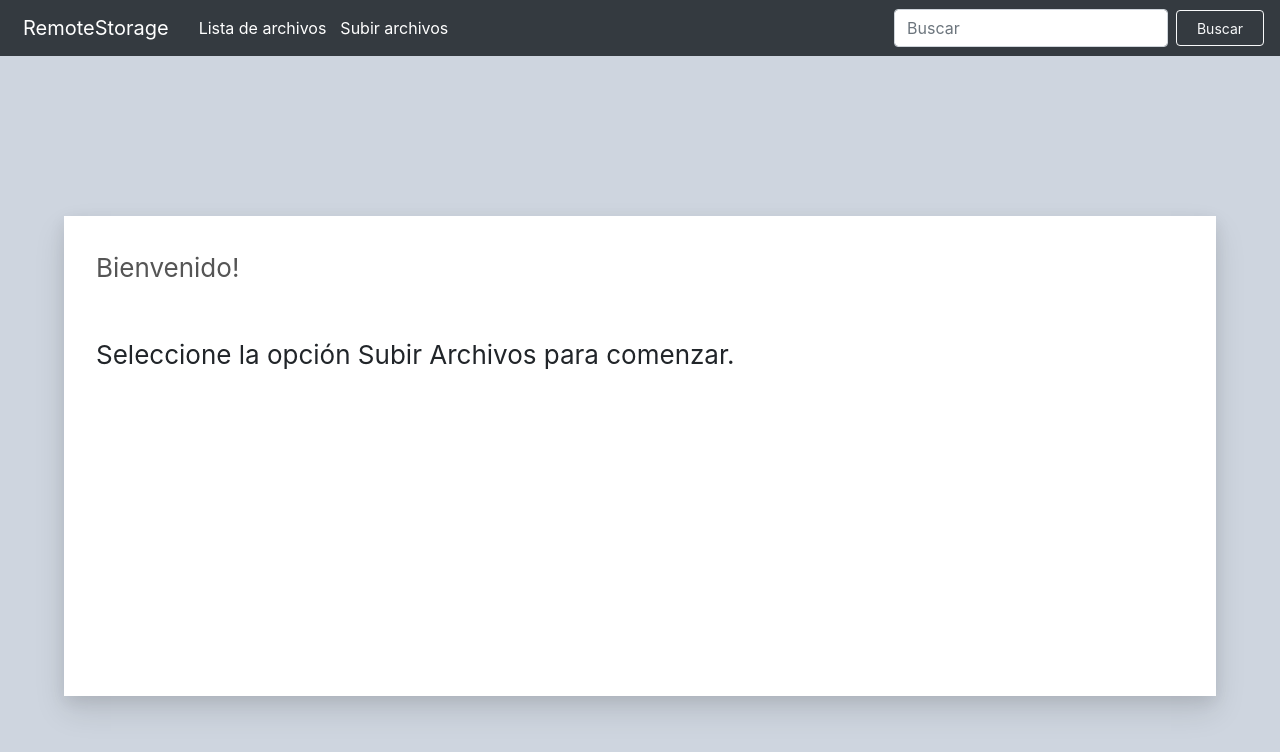
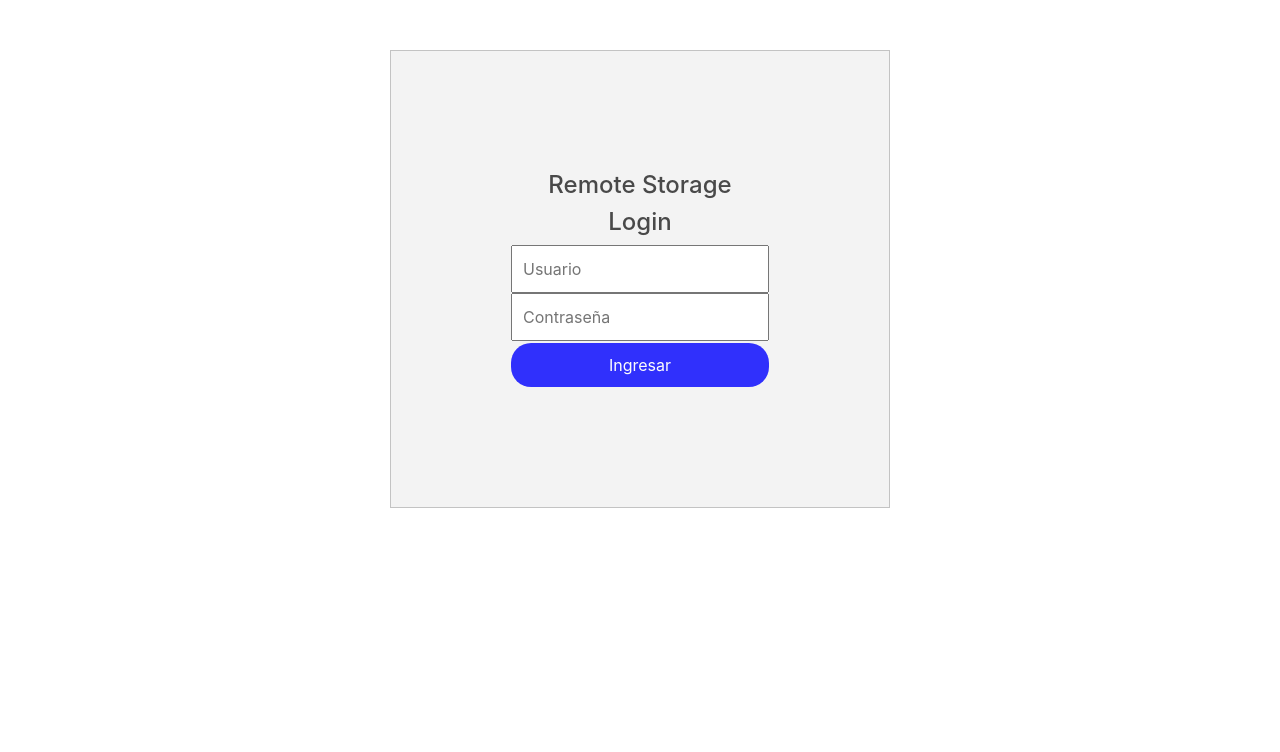
Before and after one commit to eisgrupon-1/Remote-Storage-Frontend, a React (Create React App) app: page / in a window 1280 px wide. Shown: the top 752 px of the page. Built offline with nearby package versions, Linux system fonts and the light colour scheme.

Commit message:
se agrega login, refactors y ruteo (camila y oscar)

```diff
--- a/src/App.js
+++ b/src/App.js
@@ -1,10 +1,7 @@
 import React from 'react';
+import ReactDOM from 'react-dom';
 import Login from './Login';
-import Home from './home/Home';
-import Header from './Header';
-import Upload from "./upload/Upload";
-import FileList from "./file-list/FileList";
-import ReactDOM from 'react-dom';
+import Main from './Main';
 import {
   BrowserRouter as Router,
   Switch,
@@ -16,23 +13,16 @@ function App() {
   return (
     ReactDOM.render(
       <Router>
-         <div>
-          <div>
-           <Header />
-          </div>
-              <div className="App">
-                <div className="Card">
-                  <Switch>
-                    <Route exact path="/" component={Home} />
-                    <Route exact path="/files" component={FileList} />
-                    <Route path="/upload-files" component={Upload} />
-                  </Switch>
-              </div>
-           </div>
-         </div>
+           <Root />
       </Router>
   , document.getElementById('root')));
 }
 
+const Root = () => (
+  <Switch>
+      <Route exact path="/" component={Login} />
+      <Route exact path="/main" component={Main} />
+  </Switch>
+);
 
 export default App;
--- a/src/Header.js
+++ b/src/Header.js
@@ -13,7 +13,7 @@ function Header() {
   return (
     <>
   <Navbar bg="dark" variant="dark">
-    <Navbar.Brand><NavLink to="/" className="link">RemoteStorage</NavLink></Navbar.Brand>
+    <Navbar.Brand><NavLink to="/main" className="link">RemoteStorage</NavLink></Navbar.Brand>
     <Nav className="mr-auto">
         <NavLink to="/files" className="link">Lista de archivos</NavLink>
         <NavLink to="/upload-files" className="link" >Subir archivos</NavLink>
--- a/src/Login.css
+++ b/src/Login.css
@@ -0,0 +1,49 @@
+
+
+.login-container{
+    margin: 50px auto;
+	width: 50%;
+	max-width: 500px;
+	background: #F3F3F3;
+	padding: 120px;
+	border: 1px solid rgba(0,0,0,0.2);
+}
+
+h4{
+	text-align: center;
+	margin-bottom: 20px;
+	color:rgba(0,0,0,0.7);
+}
+
+input{
+	display: block;
+	padding: 10px;
+	width:  100%;
+	margin: 50px 0;
+	font-size: 20px;
+}
+
+input[type="submit"]{
+    margin-top: 2px;
+    background: blue;
+	border: 0;
+	color: white;
+	opacity: 0.8;
+	cursor: pointer;
+	border-radius: 20px;
+	margin-bottom: 0;
+}
+
+input[type="submit"]:hover{
+	opacity: 1;
+}
+
+input[type="submit"]:active{
+	transform: scale(0.95);
+}
+
+@media(max-width: 768px){
+	form{
+		width: 75%
+	}
+}
--- a/src/Login.js
+++ b/src/Login.js
@@ -1,16 +1,20 @@
-import React from 'react';
-import Nav from 'react-bootstrap/Nav'
-import Navbar from 'react-bootstrap/Navbar'
-import Form from 'react-bootstrap/Form'
-import FormControl from 'react-bootstrap/FormControl'
-import Button from 'react-bootstrap/Button'
+import React, { Component } from 'react';
 import './Login.css';
 
-function Login() {
-  return (
-    <div><b>LOGIN</b></div>
+class Login extends Component {
+  render() {
+    return (<form className="login-container" onSubmit={e => {
+                                                        e.preventDefault();
+                                                        this.props.history.push('/main')
+                                                      }}>
+        <h4>Remote Storage</h4>
+        <h4>Login</h4>
+        <input type="text" placeholder="Usuario" name ="Usuario"/>
+        <input type="password" placeholder="Contraseña" name ="Clave"/>
+        <input type="submit" value="Ingresar"/>
+    </form>
     );
 }
-
+}
 
 export default Login;
--- /dev/null
+++ b/src/Main.js
@@ -0,0 +1,41 @@
+import React from 'react';
+import Home from './home/Home';
+import Header from './Header';
+import Upload from "./upload/Upload";
+import FileList from "./file-list/FileList";
+import ReactDOM from 'react-dom';
+import Login from './Login';
+import {
+  BrowserRouter as Router,
+  Switch,
+  Route,
+} from 'react-router-dom';
+
+
+function Main() {
+  return (
+    ReactDOM.render(
+      <Router>
+         <div>
+          <div>
+           <Header />
+          </div>
+              <div className="App">
+                <div className="Card">
+                <Child />
+              </div>
+           </div>
+         </div>
+      </Router>
+  , document.getElementById('root')));
+}
+
+const Child = () => (
+  <Switch>
+      <Route exact path="/main" component={Home} />
+      <Route exact path="/files" component={FileList} />
+      <Route path="/upload-files" component={Upload} />
+  </Switch>
+);
+
+export default Main;
--- a/src/index.js
+++ b/src/index.js
@@ -1,11 +1,12 @@
 import React from 'react';
 import ReactDOM from 'react-dom';
+import { BrowserRouter } from 'react-router-dom'
 import './index.css';
 import App from './App';
 import 'bootstrap/dist/css/bootstrap.min.css';
 import * as serviceWorker from './serviceWorker';
 
-ReactDOM.render(<App />, document.getElementById('root'));
+ReactDOM.render(<BrowserRouter><App /></BrowserRouter>, document.getElementById('root'));
 
 // If you want your app to work offline and load faster, you can change
 // unregister() to register() below. Note this comes with some pitfalls.
```
